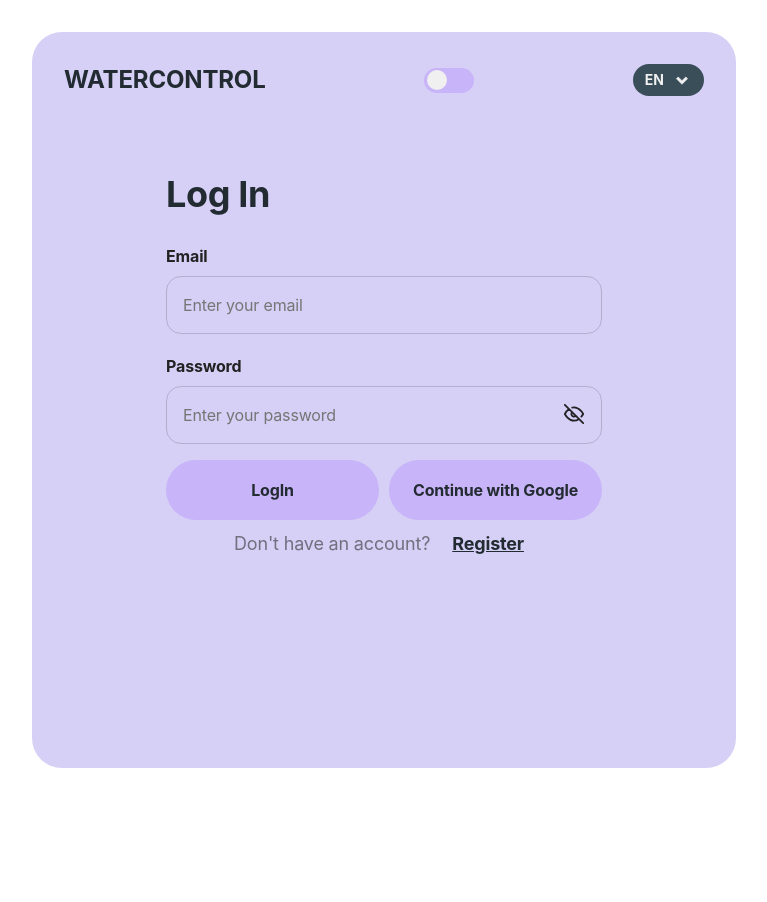
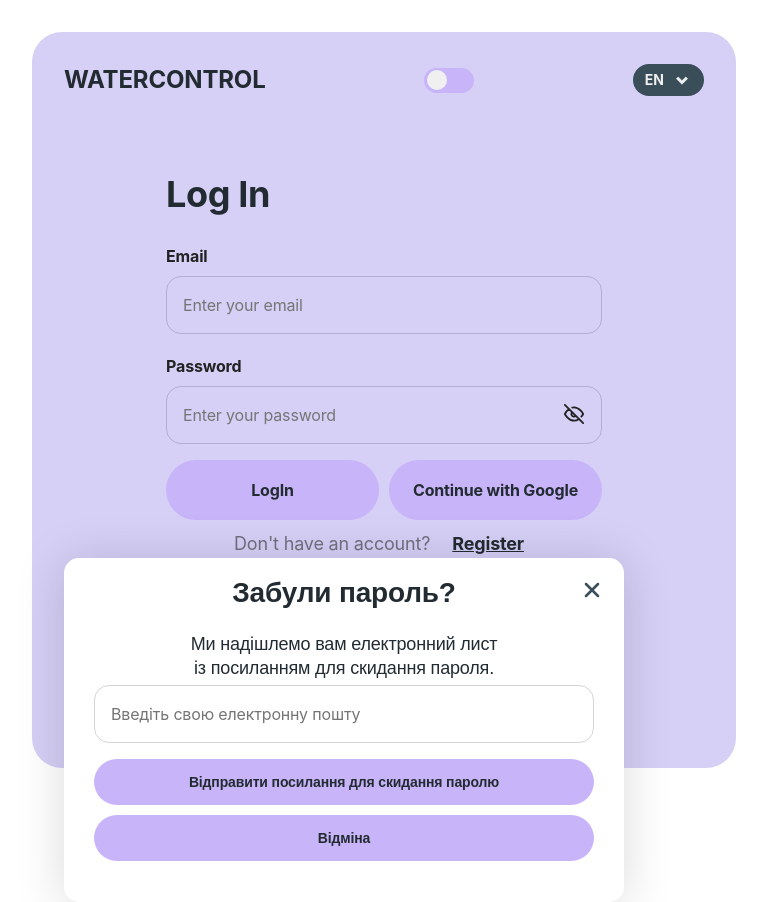
Before and after one commit to PetroMazuryk/water-control-frontend, a React (Vite) app: page /water-control-frontend/login in a window 1280 px wide. Shown: the whole page, without its empty margins (256-1023 px from the left). Before the commit the page ends 800 px from the top, so only its background shows below. Built offline with nearby package versions, Linux system fonts and the light colour scheme; no server answers; what @reactour/tour would draw is missing.

Commit message:
add ModalForgotPassword

```diff
--- /dev/null
+++ b/src/components/ModalForgotPassword/ModalForgotPassword.jsx
@@ -0,0 +1,76 @@
+import { useForm } from 'react-hook-form';
+import { ANIMATION } from '../../constants/constants.js';
+
+import sprite from '../../assets/sprite.svg';
+
+import css from './ModalForgotPassword.module.css';
+
+const ModalForgotPassword = ({ onClose }) => {
+  const {
+    register,
+    handleSubmit,
+    formState: { errors, isSubmitting },
+  } = useForm({
+    defaultValues: { email: '' },
+  });
+
+  const handleClose = () => {
+    const id = setTimeout(() => {
+      onClose();
+      clearTimeout(id);
+    }, ANIMATION.DURATION);
+  };
+
+  const onSubmit = async (data) => {
+    console.log(data);
+  };
+
+  return (
+    <div className={css.modal}>
+      <button
+        type="button"
+        aria-label="closeForgotPasswordModal"
+        onClick={handleClose}
+        className={css.closeBtn}
+      >
+        <svg className={css.svg}>
+          <use xlinkHref={`${sprite}#icon-x`}></use>
+        </svg>
+      </button>
+      <div className={css.modalTextBox}>
+        <h2 className={css.modalTitle}>Забули пароль? </h2>
+        <p className={css.modalText}>
+          Ми надішлемо вам електронний лист із посиланням для скидання пароля.
+        </p>
+      </div>
+      <form onSubmit={handleSubmit(onSubmit)} className={css.modalForm}>
+        <input
+          type="email"
+          placeholder="Введіть свою електронну пошту"
+          {...register('email', {
+            required: 'Валідація пошти',
+            pattern: {
+              value: /^[a-zA-Z0-9._%+-]+@[a-zA-Z0-9.-]+\.[a-zA-Z]{2,4}$/,
+              message: 'Валідація пошти',
+            },
+          })}
+          className={`${css.inputField} ${errors.email ? css.errorInput : ''}`}
+        />
+        {errors.email && (
+          <div className={css.error}>{errors.email.message}</div>
+        )}
+
+        <div className={css.modalBtnBox}>
+          <button type="submit" className={css.btnSend} disabled={isSubmitting}>
+            Відправити посилання для скидання паролю
+          </button>
+          <button type="button" className={css.btnCancel} onClick={handleClose}>
+            Відміна
+          </button>
+        </div>
+      </form>
+    </div>
+  );
+};
+
+export default ModalForgotPassword;
--- /dev/null
+++ b/src/components/ModalForgotPassword/ModalForgotPassword.module.css
@@ -0,0 +1,149 @@
+.modal {
+  position: relative;
+  box-shadow: var(--box-shadow);
+  background: var(--white);
+  display: flex;
+  flex-direction: column;
+  justify-content: center;
+  align-items: center;
+  gap: 28px;
+  width: 344px;
+  height: 267px;
+  padding: 40px 30px;
+  border-radius: 15px;
+}
+
+.closeBtn {
+  position: absolute;
+  width: 24px;
+  height: 24px;
+  padding: 0;
+  top: 20px;
+  right: 20px;
+  border: none;
+  background-color: transparent;
+  display: flex;
+  justify-content: center;
+  align-items: center;
+  stroke: var(--color-btn-bg);
+}
+
+.closeBtn:hover {
+  stroke: var(--color-accent);
+}
+
+.svg {
+  width: 100%;
+  height: 100%;
+}
+
+.modalTextBox {
+  width: 316px;
+  height: 58px;
+  display: flex;
+  flex-direction: column;
+  justify-content: center;
+  align-items: center;
+  gap: 16px;
+}
+
+.modalTitle {
+  font-family: 'Poppins', sans-serif;
+  font-weight: 700;
+  font-size: 20px;
+  line-height: 1.2;
+  text-align: center;
+  color: var(--color-font-main);
+}
+
+.modalText {
+  font-family: 'Poppins', sans-serif;
+  font-weight: 400;
+  font-size: 14px;
+  line-height: 1.29;
+  text-align: center;
+  color: var(--color-font-main);
+}
+
+.modalForm {
+  display: flex;
+  flex-direction: column;
+  gap: 16px;
+  width: 100%;
+  align-items: center;
+}
+
+.inputField {
+  width: 100%;
+  padding: 12px;
+  border-radius: 8px;
+  border: 1px solid var(--color-border);
+  font-size: 14px;
+  border: var(--border-form);
+  border-radius: 15px;
+  background-color: transparent;
+  padding-left: 16px;
+  padding-top: 16px;
+  padding-bottom: 16px;
+  font-size: 16px;
+  line-height: 1.5;
+  letter-spacing: -0.01em;
+  color: var(--color-font-second);
+
+  width: 100%;
+  outline: none;
+}
+
+.errorInput {
+  border-color: var(--color-error);
+}
+
+.error {
+  color: var(--color-error);
+  font-size: 12px;
+}
+
+.modalBtnBox {
+  display: flex;
+  gap: 10px;
+  justify-content: center;
+  flex-direction: column;
+}
+
+.btnSend,
+.btnCancel {
+  width: 500px;
+  border-radius: 30px;
+  padding: 14px 40px;
+  color: var(--color-font-main);
+  background-color: var(--color-second-bg);
+  font-family: 'Poppins', sans-serif;
+  font-weight: 700;
+  font-size: 14px;
+  line-height: 129%;
+  letter-spacing: -0.01em;
+}
+
+.btnSend:hover,
+.btnCancel:hover {
+  background-color: var(--color-second-bg-hover);
+}
+
+@media screen and (min-width: 768px) {
+  .modal {
+    width: 560px;
+    height: 344px;
+  }
+
+  .modalTextBox {
+    gap: 24px;
+  }
+
+  .modalTitle {
+    font-size: 28px;
+  }
+
+  .modalText {
+    font-size: 18px;
+  }
+}
--- a/src/pages/LoginPage/LoginPage.jsx
+++ b/src/pages/LoginPage/LoginPage.jsx
@@ -2,6 +2,7 @@ import AdvantagesSection from '../../components/AdvantagesSection/AdvantagesSect
 import FormWrapper from '../../components/FormWrapper/FormWrapper';
 import FormLogin from '../../components/FormLogin/FormLogin';
 import FormFooter from '../../components/FormFooter/FormFooter';
+import ModalForgotPassword from '../../components/ModalForgotPassword/ModalForgotPassword';
 import { useTranslation } from 'react-i18next';
 
 import css from '../RegisterPage/RegisterPage.module.css';
@@ -18,6 +19,7 @@ const LoginPage = () => {
           text={t('footerText')}
           linkName={t('register')}
         />
+        <ModalForgotPassword />
       </FormWrapper>
 
       <div className={css.registerPageRight}>
```
